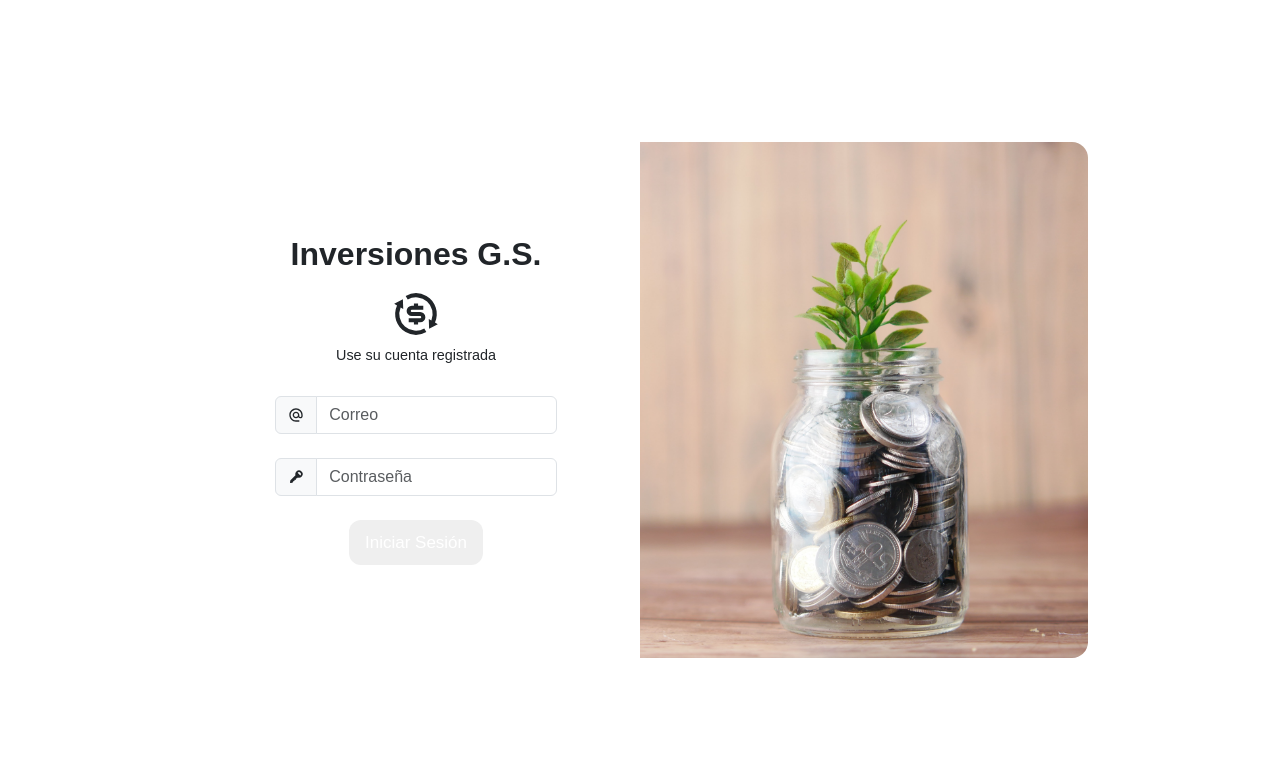
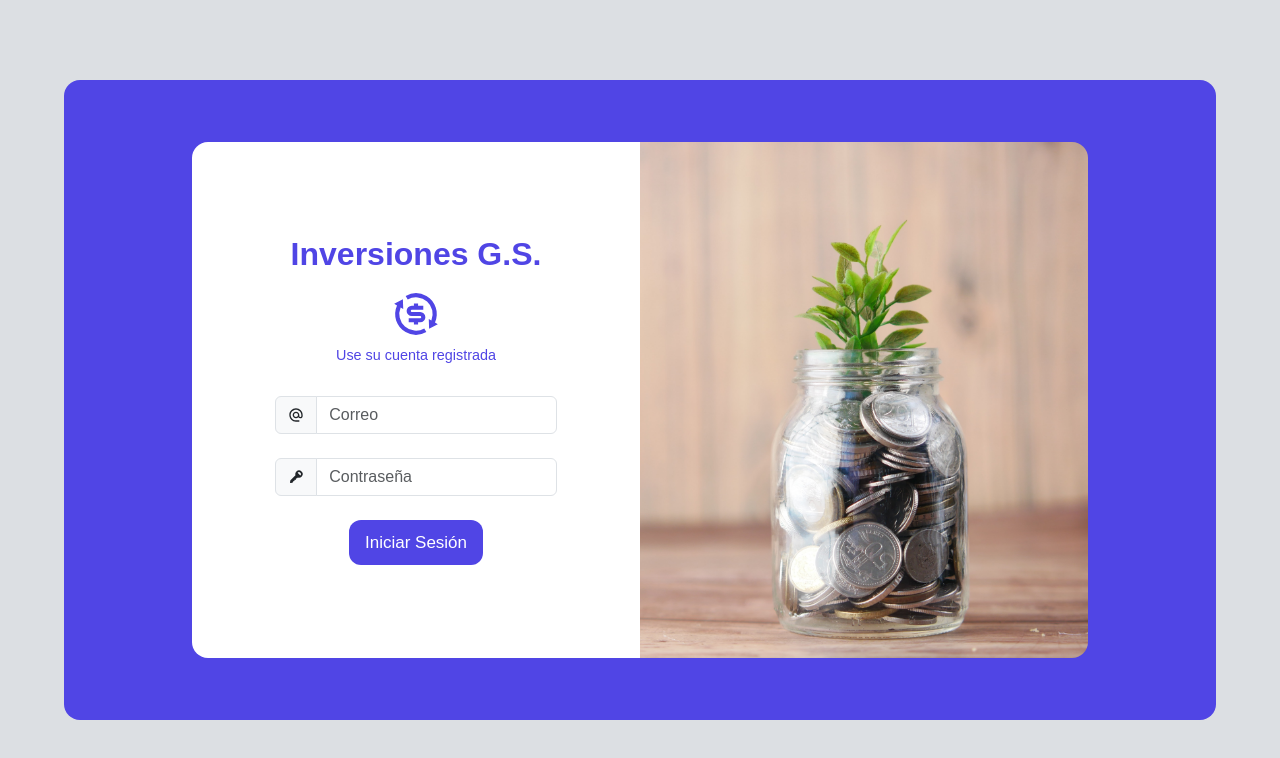
Before and after one commit to emachipana/inversiones-gs-app, a React (Vite) app: page /login in a window 1280 px wide. Shown: the top 758 px of the page. Built offline with nearby package versions, Linux system fonts and the light colour scheme; no server answers; a web font is replaced by a local one.

Commit message:
MIGRATE: to use theme context

```diff
--- a/src/components/Aside/NavItem.jsx
+++ b/src/components/Aside/NavItem.jsx
@@ -2,15 +2,17 @@ import { useLocation, useNavigate } from "react-router-dom";
 import { FlexRow, NavContainer } from "./styles";
 import { IoIosArrowForward } from "react-icons/io";
 import { useAuth } from "../../context/auth";
+import { useTheme } from "../../context/theme";
 
 function NavItem({ Icon, children, to, isToLogout, setIsOpen }) {
   const { pathname} = useLocation();
   const { logout } = useAuth();
+  const { theme } = useTheme();
   const navigate = useNavigate();
 
   const handleClick = () => {
     navigate(to);
-    setIsOpen(isOpen => !isOpen);
+    setIsOpen(false);
 
     if(isToLogout) logout();
   }
@@ -19,6 +21,7 @@ function NavItem({ Icon, children, to, isToLogout, setIsOpen }) {
     <NavContainer
       isActive={!isToLogout && pathname === to}
       onClick={handleClick}
+      theme={theme}
     >
       <FlexRow>
         <Icon />
--- a/src/components/Aside/index.jsx
+++ b/src/components/Aside/index.jsx
@@ -5,8 +5,11 @@ import { FaMoneyBillTransfer } from "react-icons/fa6";
 import { BsFillPersonVcardFill } from "react-icons/bs";
 import { CgProfile } from "react-icons/cg";
 import { ImExit } from "react-icons/im";
+import { useTheme } from "../../context/theme";
 
 function Aside({ isOpen, setIsOpen }) {
+  const { theme } = useTheme();
+
   return (
     <>
       {
@@ -14,6 +17,7 @@ function Aside({ isOpen, setIsOpen }) {
       }
       <Container
         isOpen={isOpen}
+        theme={theme}
       >
         <NavItem
           setIsOpen={setIsOpen}
--- a/src/components/Button/index.jsx
+++ b/src/components/Button/index.jsx
@@ -1,8 +1,12 @@
+import { useTheme } from "../../context/theme";
 import { Container } from "./styles";
 
 function Button({ children, Icon, ...args }) {
+  const { theme } = useTheme();
+
   return (
     <Container
+      theme={theme}
       {...args}
     >
       { Icon && <Icon />}
--- a/src/components/Button/styles.js
+++ b/src/components/Button/styles.js
@@ -9,8 +9,8 @@ export const Container = styled.button`
   gap: 0.5rem;
   font-size: 17px;
   font-weight: 500;
-  background-color: ${({ color }) => color === "primary" ? COLORS.primary : COLORS.secondary};
-  color: ${({ color }) => color === "primary" ? "white" : COLORS.primary};
+  background-color: ${({ color, theme }) => color === "primary" ? COLORS[theme].primary : COLORS[theme].secondary};
+  color: ${({ color, theme }) => color === "primary" ? COLORS[theme].white : COLORS[theme].primary};
   border-radius: 12px;
   padding: 0.6rem 1rem;
   cursor: pointer;
--- a/src/pages/Login/index.jsx
+++ b/src/pages/Login/index.jsx
@@ -1,5 +1,5 @@
 import { useState } from "react";
-import { Container, Form, Image, Section, Title } from "./styles";
+import { Container, Form, Image, Parent, Section, Title } from "./styles";
 import { useAuth } from "../../context/auth";
 import { Formik } from "formik";
 import InputForm from "../../components/InputForm";
@@ -9,10 +9,12 @@ import { Alert, Spinner } from "reactstrap";
 import Button from "../../components/Button";
 import { RiExchangeDollarLine } from "react-icons/ri";
 import { COLORS } from "../../styles";
+import { useTheme } from "../../context/theme";
 
 function Login() {
   const [isLoading, setIsLoading] = useState(false);
   const { setError, error, login } = useAuth();
+  const { theme } = useTheme();
 
   const initValues = {
     email: "",
@@ -55,14 +57,15 @@ function Login() {
   }
 
   return (
-    <Container>
-      <Section>
-        <Title>Inversiones G.S.</Title>
+    <Parent theme={theme}>
+      <Container theme={theme}>
+        <Section theme={theme}>
+          <Title theme={theme}>Inversiones G.S.</Title>
           <RiExchangeDollarLine
-          color={COLORS.primary}
+            color={COLORS[theme].primary}
             size={50}
           />
-        <Title size={0.9}>Use su cuenta registrada</Title>
+          <Title size={0.9} theme={theme}>Use su cuenta registrada</Title>
           <Formik
             initialValues={initValues}
             onSubmit={handleSubmit}
@@ -130,13 +133,14 @@ function Login() {
             )}
           </Formik>
         </Section>
-      <Section isImage>
+        <Section isImage theme={theme}>
           <Image
             alt="plant-with-coins"
             src="/photo/plant.jpeg"
           />
         </Section>
       </Container>
+    </Parent>
   )
 }
 
--- a/src/pages/Login/styles.js
+++ b/src/pages/Login/styles.js
@@ -1,5 +1,11 @@
 import styled from "@emotion/styled";
 import { COLORS } from "../../styles";
+
+export const Parent = styled.div`
+  width: 100vw;
+  height: 100vh;
+  background-color: ${({ theme }) => COLORS[theme].secondary};
+`;
 
 export const Container = styled.div`
   width: 80%;
@@ -10,7 +16,7 @@ export const Container = styled.div`
   left: 0;
   position: absolute;
   margin: auto;
-  background-color: ${COLORS.primary};
+  background-color: ${({ theme }) => COLORS[theme].primary};
   border-radius: 1rem;
   display: flex;
   align-items: center;
@@ -29,7 +35,7 @@ export const Container = styled.div`
 export const Section = styled.section`
   width: 40%;
   height: 85%;
-  background-color: white;
+  background-color: ${({ theme }) => COLORS[theme].white};
   border-top-right-radius: ${({ isImage }) => isImage ? "1rem" : 0};
   border-top-left-radius: ${({ isImage }) => isImage ? 0 : "1rem"};
   border-bottom-right-radius: ${({ isImage }) => isImage ? "1rem" : 0};
@@ -54,7 +60,7 @@ export const Section = styled.section`
     display: ${({ isImage }) => isImage ? "none" : ""};
     border-radius: 1rem;
     width: 80%;
-    background-image: linear-gradient(rgba(255, 255, 255, .3), rgba(255, 255, 255, .3)), url(/photo/plant.jpeg);
+    background-image: linear-gradient(${({ theme }) => theme === "light" ? "rgba(255, 255, 255, .3), rgba(255, 255, 255, .3)" : "rgba(0, 0, 0, .5), rgba(0, 0, 0, .5)"}), url(/photo/plant.jpeg);
     background-size: cover;
     background-repeat: no-repeat;
     background-position: center;
@@ -76,7 +82,7 @@ export const Title = styled.h1`
   font-size: ${({ size }) => size || 2}rem;
   font-weight: ${({ size }) => size < 1 ? 500 : 700};
   text-align: center;
-  color: ${COLORS.primary};
+  color: ${({ theme }) =>  COLORS[theme].primary};
 `;
 
 export const Form = styled.form`
```
Also changed, not shown: src/components/Aside/styles.js (+5 -5 lines), src/components/Navbar/index.jsx (+12 -10 lines), src/components/Navbar/styles.js (+4 -4 lines). Lines whose indentation alone changed are shown as unchanged.
